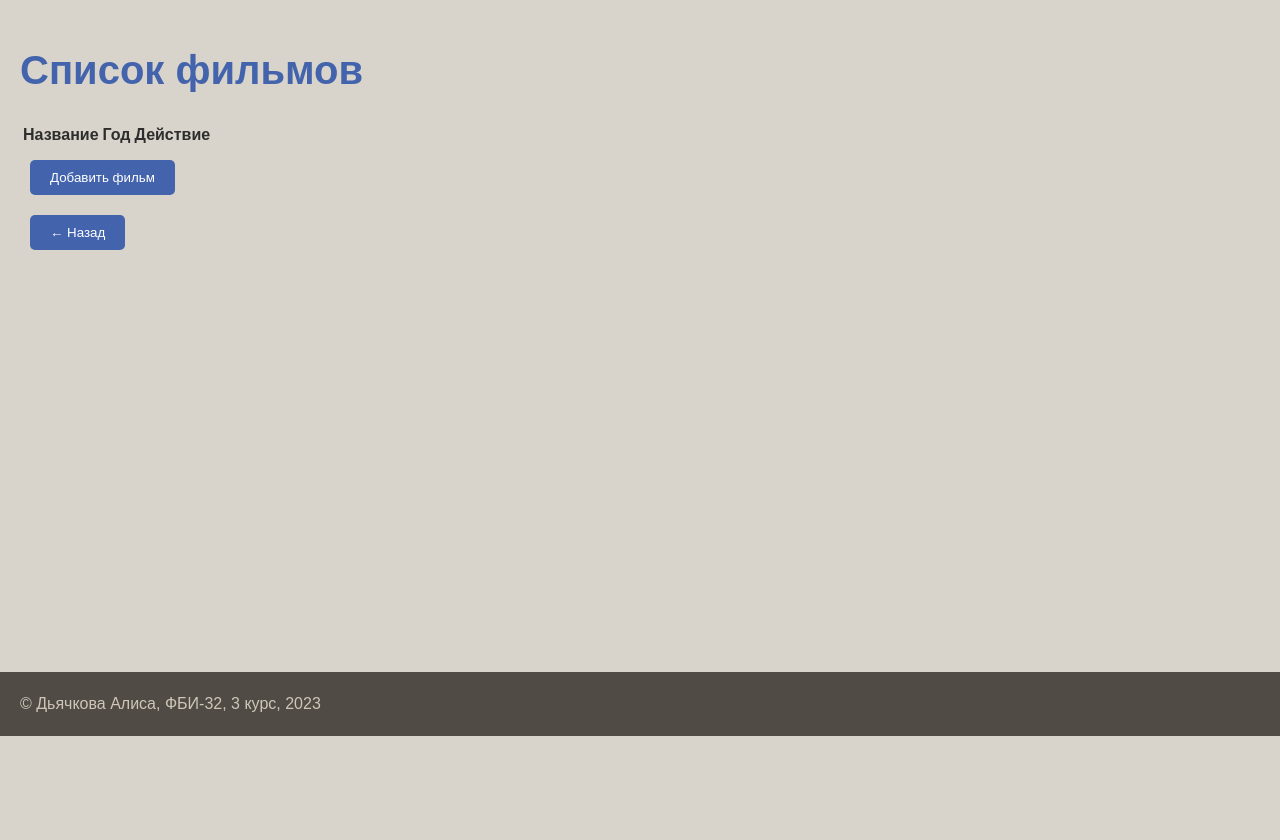
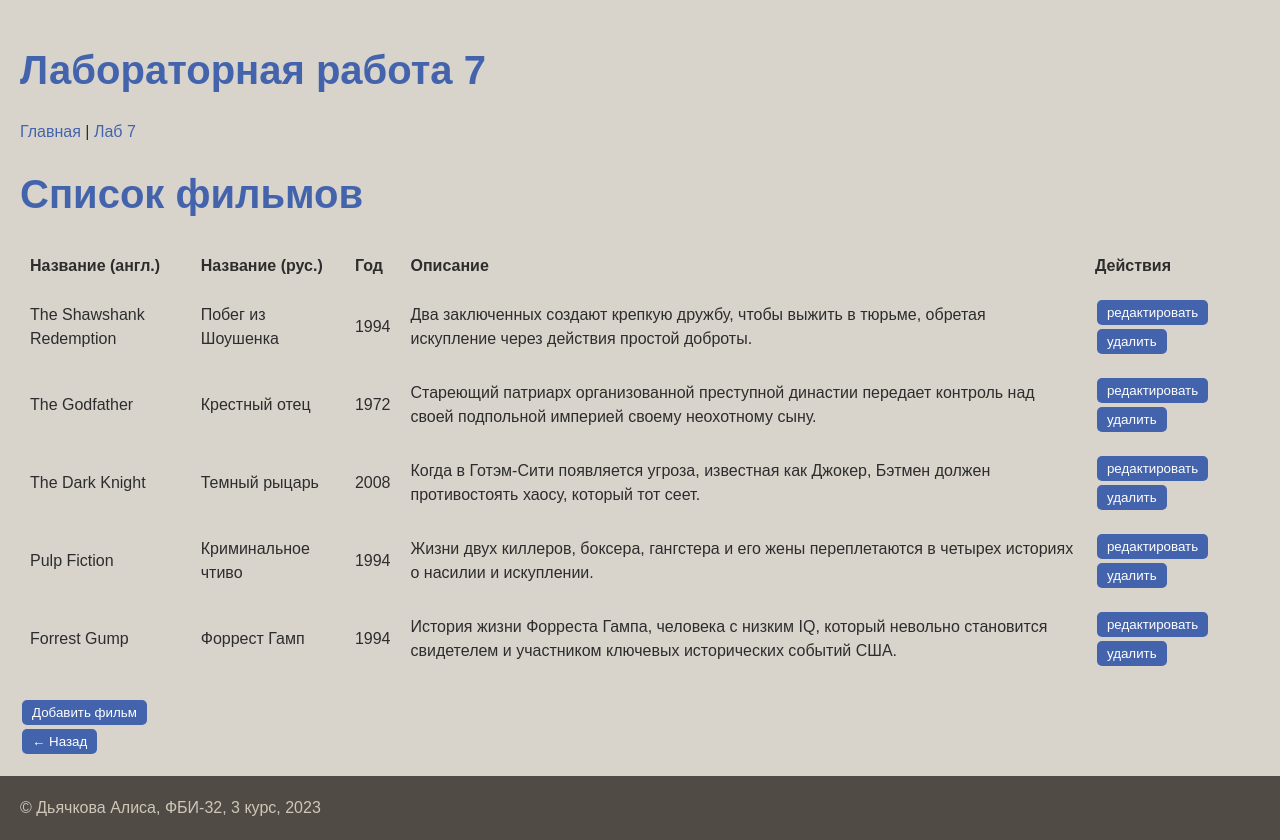
Before and after one commit to SparrowM24/web-back-labs, a Flask app: page /lab7/ in a window 1280 px wide. Shown: the part 64-904 px from the top of the page. Before the commit the page ends 800 px from the top, so only its background shows below. Run offline with Flask 3, Linux system fonts and the light colour scheme; lists and menus that the app fills with data are empty.

Commit message:
Вывод таблицы

```diff
--- a/lab7.py
+++ b/lab7.py
@@ -1,46 +1,58 @@
-from flask import Blueprint, render_template, request, make_response, redirect, abort
+from flask import Blueprint, render_template, request, abort, jsonify
+
 lab7 = Blueprint('lab7', __name__)
-
 
 @lab7.route('/lab7/')
 def main():
     return render_template('lab7/lab7.html')
 
+# Начальный список фильмов (5 штук как в задании)
 films = [
     {
-        "title": "Spirited Away",
-        "title_ru": "Унесённые призраками",
-        "year": 2001,
-        "description": "Десятилетняя Тихиро вместе с родителями попадает в странный мир духов. Чтобы спасти маму и папу, превращённых в свиней, ей предстоит работать в таинственных банях и встретиться с могущественным колдуном."
+        "title": "The Shawshank Redemption",
+        "title_ru": "Побег из Шоушенка",
+        "year": 1994,
+        "description": "Два заключенных создают крепкую дружбу, чтобы выжить в тюрьме, обретая искупление через действия простой доброты."
     },
     {
-        "title": "Stalker",
-        "title_ru": "Сталкер",
-        "year": 1979,
-        "description": "Проводник (Сталкер) ведёт двух своих клиентов — Писателя и Профессора — через опасную «Зону», где, по слухам, существует комната, исполняющая самые заветные желания."
+        "title": "The Godfather",
+        "title_ru": "Крестный отец",
+        "year": 1972,
+        "description": "Стареющий патриарх организованной преступной династии передает контроль над своей подпольной империей своему неохотному сыну."
     },
     {
-        "title": "The Grand Budapest Hotel",
-        "title_ru": "Отель «Гранд Будапешт»",
-        "year": 2014,
-        "description": "Невероятные приключения легендарного консьержа отеля и его юного помощника, ставших обладателями бесценного произведения искусства и втянутых в семейную вражду из-за огромного состояния."
+        "title": "The Dark Knight",
+        "title_ru": "Темный рыцарь",
+        "year": 2008,
+        "description": "Когда в Готэм-Сити появляется угроза, известная как Джокер, Бэтмен должен противостоять хаосу, который тот сеет."
+    },
+    {
+        "title": "Pulp Fiction",
+        "title_ru": "Криминальное чтиво",
+        "year": 1994,
+        "description": "Жизни двух киллеров, боксера, гангстера и его жены переплетаются в четырех историях о насилии и искуплении."
+    },
+    {
+        "title": "Forrest Gump",
+        "title_ru": "Форрест Гамп",
+        "year": 1994,
+        "description": "История жизни Форреста Гампа, человека с низким IQ, который невольно становится свидетелем и участником ключевых исторических событий США."
     }
 ]
 
-
+# 1. Получение всех фильмов
 @lab7.route('/lab7/rest-api/films/', methods=['GET'])
 def get_films():
-    return films
+    return jsonify(films)
 
-
+# 2. Получение одного фильма
 @lab7.route('/lab7/rest-api/films/<int:id>', methods=['GET'])
 def get_film(id):
     if id < 0 or id >= len(films):
         abort(404, description="Фильм с таким индексом не найден")
+    return jsonify(films[id])
 
-    return films[id]
-
-
+# 3. Удаление фильма
 @lab7.route('/lab7/rest-api/films/<int:id>', methods=['DELETE'])
 def del_film(id):
     if id < 0 or id >= len(films):
@@ -48,7 +60,7 @@ def del_film(id):
     del films[id]
     return '', 204
 
-
+# 4. Редактирование фильма
 @lab7.route('/lab7/rest-api/films/<int:id>', methods=['PUT'])
 def put_film(id):
     if id < 0 or id >= len(films):
@@ -56,10 +68,11 @@ def put_film(id):
 
     film = request.get_json()
     films[id] = film
-    return films[id]
+    return jsonify(films[id])
 
+# 5. Добавление нового фильма
 @lab7.route('/lab7/rest-api/films/', methods=['POST'])
 def add_film():
     film = request.get_json()
     films.append(film)
-    return {"id": len(films) - 1}, 201
+    return jsonify({"id": len(films) - 1}), 201
--- /dev/null
+++ b/static/lab7/main.js
@@ -0,0 +1,99 @@
+// Функция для заполнения таблицы фильмами
+function fillFilmList() {
+    fetch('/lab7/rest-api/films/')
+        .then(function(response) {
+            return response.json();
+        })
+        .then(function(films) {
+            let tbody = document.getElementById('film-list');
+            tbody.innerHTML = '';
+
+            for(let i = 0; i < films.length; i++) {
+                let tr = document.createElement('tr');
+
+                let tdTitle = document.createElement('td');
+                let tdTitleRu = document.createElement('td');
+                let tdYear = document.createElement('td');
+                let tdDescription = document.createElement('td');
+                let tdActions = document.createElement('td');
+
+                // Оригинальное название (только если отличается от русского)
+                tdTitle.innerText = films[i].title === films[i].title_ru ? '' : films[i].title;
+
+                // Русское название
+                tdTitleRu.innerText = films[i].title_ru;
+
+                // Год выпуска
+                tdYear.innerText = films[i].year;
+
+                // Описание
+                tdDescription.innerText = films[i].description;
+
+                // Кнопки действий
+                let editButton = document.createElement('button');
+                editButton.innerText = 'редактировать';
+                editButton.onclick = function() {
+                    editFilm(i);
+                };
+
+                let delButton = document.createElement('button');
+                delButton.innerText = 'удалить';
+                delButton.onclick = function() {
+                    deleteFilm(i);
+                };
+
+                tdActions.append(editButton);
+                tdActions.append(delButton);
+
+                // Добавляем ячейки в строку
+                tr.append(tdTitle);
+                tr.append(tdTitleRu);
+                tr.append(tdYear);
+                tr.append(tdDescription);
+                tr.append(tdActions);
+
+                // Добавляем строку в таблицу
+                tbody.append(tr);
+            }
+        })
+        .catch(function(error) {
+            console.error('Ошибка при загрузке фильмов:', error);
+            document.getElementById('film-list').innerHTML =
+                '<tr><td colspan="5">Ошибка загрузки данных</td></tr>';
+        });
+}
+
+// Функция удаления фильма
+async function deleteFilm(id) {
+    if (!confirm('Вы уверены, что хотите удалить фильм?')) {
+        return;
+    }
+
+    try {
+        const response = await fetch(`/lab7/rest-api/films/${id}`, {
+            method: 'DELETE'
+        });
+
+        if (response.ok) {
+            fillFilmList(); // Обновляем список
+        }
+    } catch (error) {
+        console.error('Ошибка при удалении:', error);
+        alert('Ошибка при удалении фильма');
+    }
+}
+
+// Функция редактирования фильма (заглушка)
+function editFilm(id) {
+    alert(`Редактирование фильма с ID: ${id}\n(функция будет реализована позже)`);
+}
+
+// Функция добавления фильма (заглушка)
+function addFilm() {
+    alert('Добавление нового фильма\n(функция будет реализована позже)');
+}
+
+// Загружаем фильмы при загрузке страницы
+document.addEventListener('DOMContentLoaded', function() {
+    fillFilmList();
+});
--- a/templates/lab7/lab7.html
+++ b/templates/lab7/lab7.html
@@ -2,29 +2,47 @@
 
 {% block lab %}Лабораторная работа 7{% endblock %}
 
-{% block script %}
-<script src="{{ url_for('static', filename='lab7/main.js') }}"></script>
-{% endblock %}
+{% block main %}
+    <style>
+        table {
+            border-collapse: collapse;
+            width: 100%;
+        }
+        th, td {
+            padding: 10px;
+            text-align: left;
+        }
+        button {
+            margin: 2px;
+            padding: 5px 10px;
+        }
+    </style>
+    <h1>Лабораторная работа 7</h1>
+    <nav>
+        <a href="/">Главная</a> |
+        <a href="/lab7/">Лаб 7</a>
+    </nav>
 
-{% block main %}
     <h1>Список фильмов</h1>
 
     <table>
         <thead>
             <tr>
-            <th>Название</th>
+                <th>Название (англ.)</th>
+                <th>Название (рус.)</th>
                 <th>Год</th>
-            <th>Действие</th>
+                <th>Описание</th>
+                <th>Действия</th>
             </tr>
         </thead>
-    <tbody id="film-list"></tbody>
+        <tbody id="film-list">
+            <!-- Сюда будут добавляться фильмы через JS -->
+        </tbody>
     </table>
 
-<script>
-    fillFilmList();
-</script>
-
-<div>
+    <div style="margin-top: 20px;">
         <button onclick="addFilm()">Добавить фильм</button>
     </div>
+
+    <script src="{{ url_for('static', filename='lab7/main.js') }}"></script>
 {% endblock %}
```
Also changed, not shown: templates/lab7/main.js (deleted, +0 -45 lines). Lines whose indentation alone changed are shown as unchanged.
